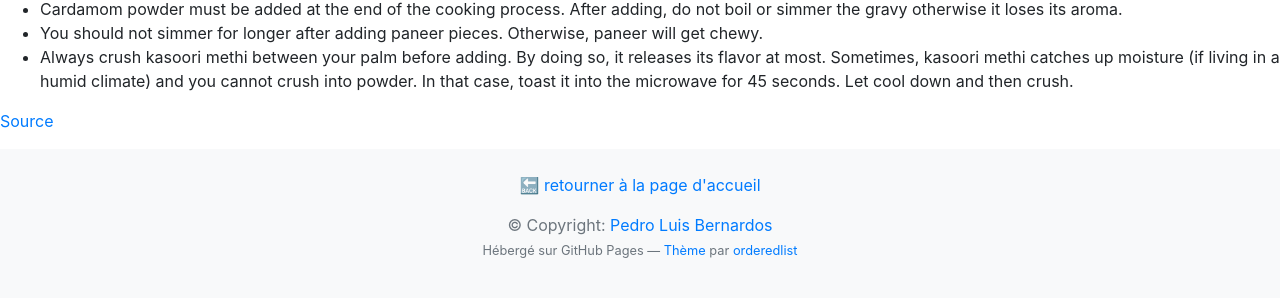
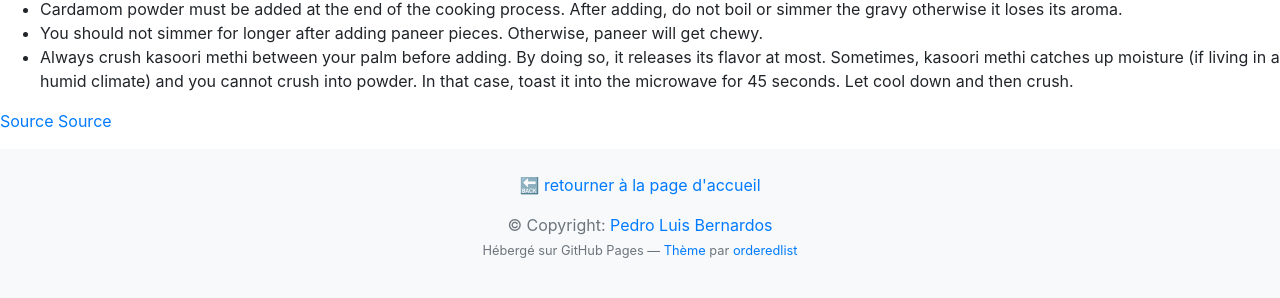
Before and after one commit to PedroLuisBernardos/Recipes, a Jekyll site: the page built from pages/ShahiPaneerPubjabi.md, in a window 1280 px wide. Shown: the part 1885-2183 px from the top of the page. Built offline with Jekyll 4.4.1, drawn with Linux system fonts in a browser that asks for light colours; nearby versions of some CDN libraries; our own code applies the rules of GitHub Pages for plain Markdown files; a script that is not in the unit is left out.

Commit message:
add 2nd source

```diff
--- a/pages/ShahiPaneerPubjabi.md
+++ b/pages/ShahiPaneerPubjabi.md
@@ -78,3 +78,4 @@
 * Always crush kasoori methi between your palm before adding. By doing so, it releases its flavor at most. Sometimes, kasoori methi catches up moisture (if living in a humid climate) and you cannot crush into powder. In that case, toast it into the microwave for 45 seconds. Let cool down and then crush.
 
 <a href="https://www.spiceupthecurry.com/shahi-paneer-recipe-restaurant-style/" target="_blank">Source</a>
+<a href="https://harpalssokhi.com/recipe/shahi-paneer/" target="_blank">Source</a>
```
